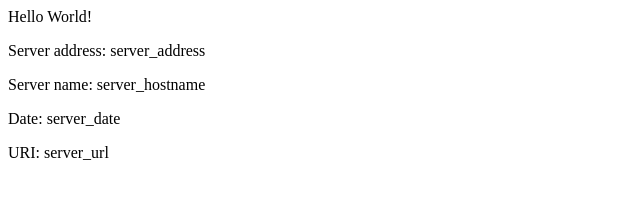
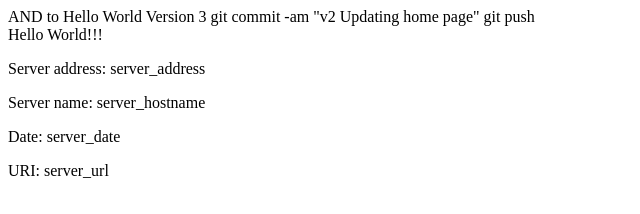
Before and after one commit to agairola/eks-example, a plain HTML site: page src/index.html in a window 1280 px wide. Shown: the whole page, without its empty margins (0-640 px from the left). Drawn offline with Linux system fonts and the light colour scheme.

Commit message:
v2 Updating home page

```diff
--- a/src/index.html
+++ b/src/index.html
@@ -1,8 +1,12 @@
 <head>
 <title>Hello World</title>
-</head>
+</hhange the <title> AND <h> to Hello World Version 3
+
+git commit -am "v2 Updating home page"
+git push
+
 <div class="info">
-<h>Hello World!</h>
+<h>Hello World!!!</h>
 <p><span>Server&nbsp;address:</span> <span>server_address</span></p>
 <p><span>Server&nbsp;name:</span> <span>server_hostname</span></p>
 <p class="smaller"><span>Date:</span> <span>server_date</span></p>
```
